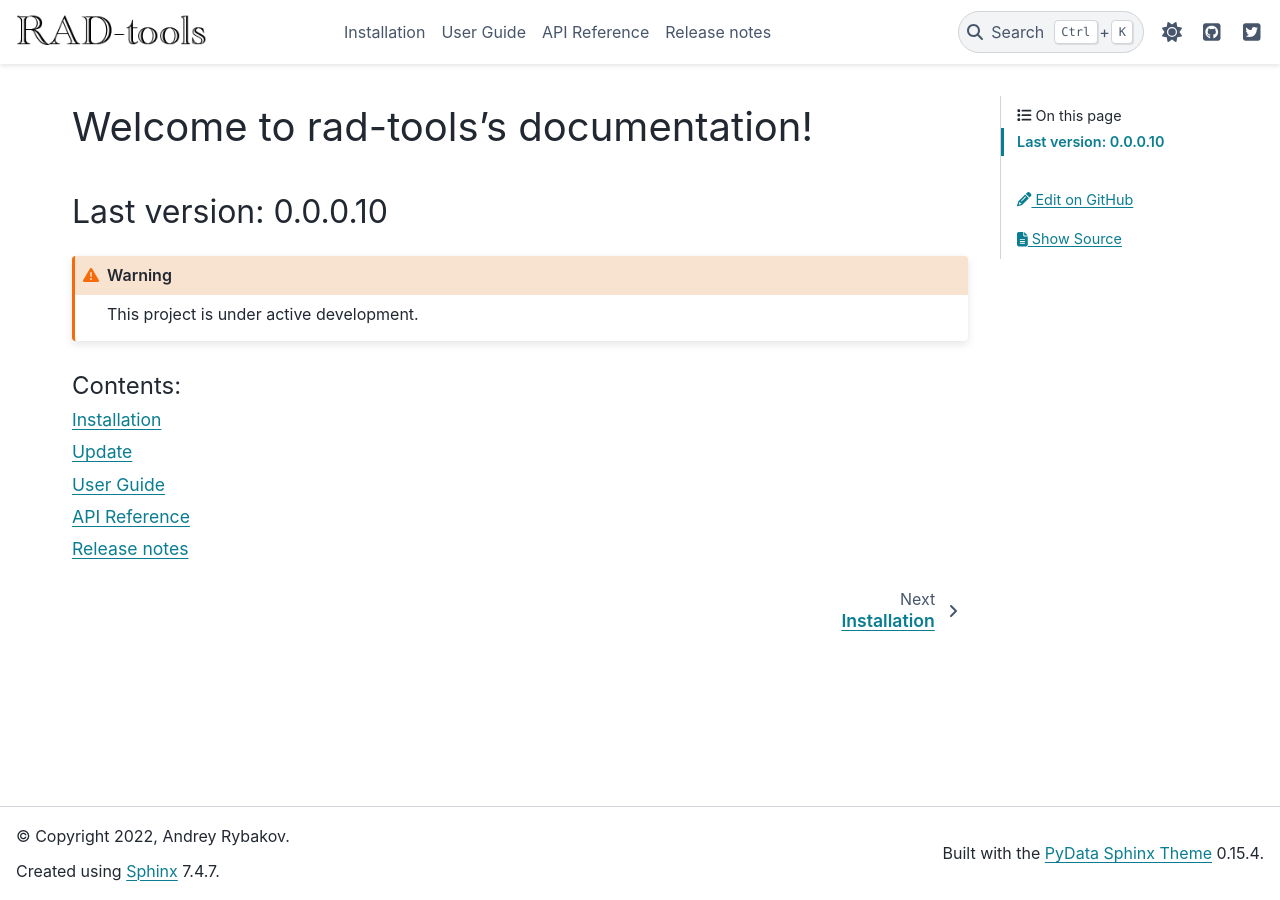
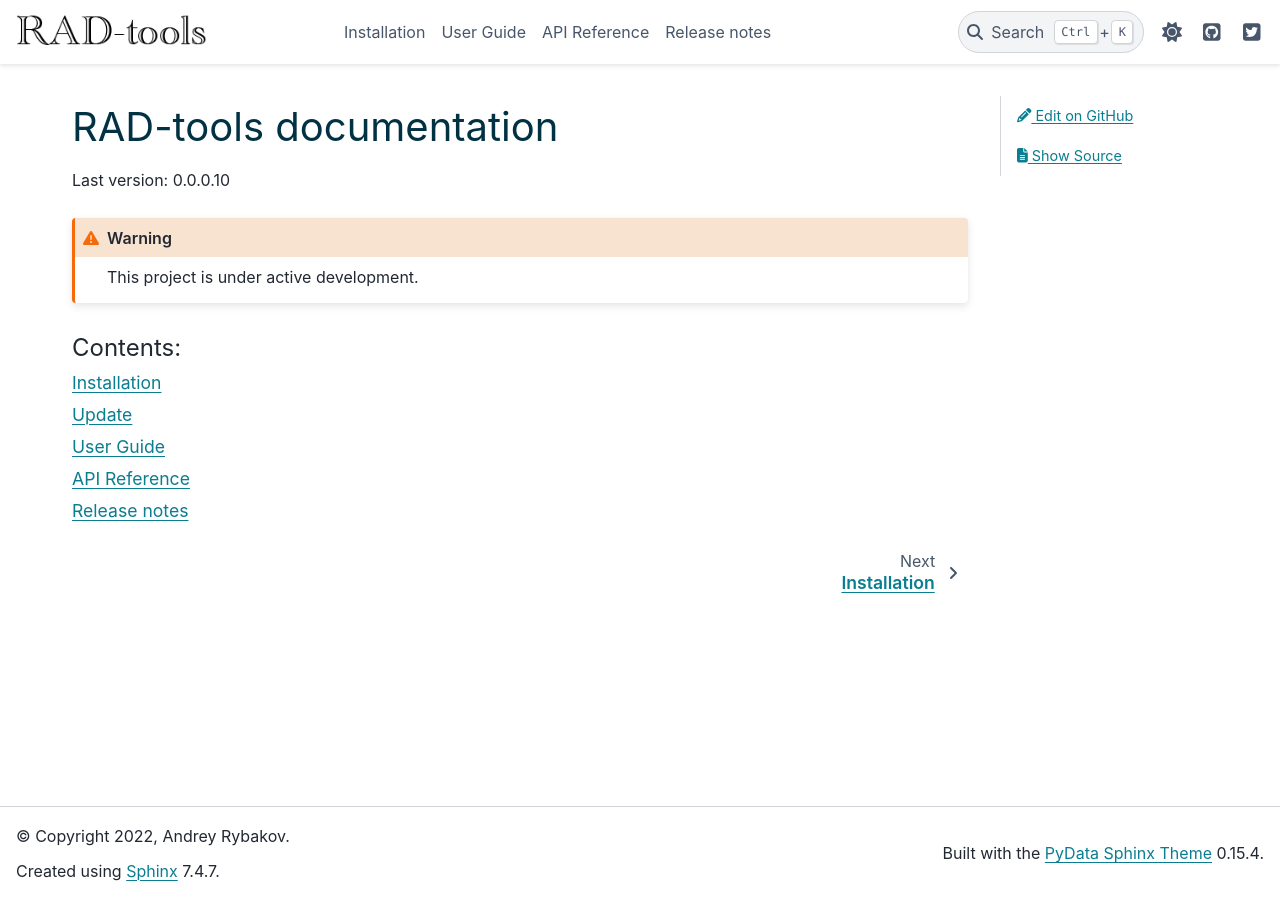
Before and after one commit to adrybakov/rad-tools, a Sphinx documentation site: the page built from docs/source/index.rst, in a window 1280 px wide. Built offline with Sphinx 7.4.7 and the PyData theme 0.15.4, drawn with Linux system fonts in a browser that asks for light colours.

Commit message:
Update docs style

```diff
--- /dev/null
+++ b/docs/source/_static/rad-tools.css
@@ -0,0 +1,13 @@
+h1 {
+    color: #013243; /* warm black */
+  }
+
+  h2 {
+    color: #4d77cf; /* han blue */
+    letter-spacing: -.03em;
+  }
+
+  h3 {
+    color: #013243; /* warm black */
+    letter-spacing: -.03em;
+  }
--- a/docs/source/conf.py
+++ b/docs/source/conf.py
@@ -46,16 +46,21 @@
 # html_theme = 'alabaster'
 # html_theme = "sphinx_rtd_theme"
 html_static_path = ['_static']
+html_css_files = ["rad-tools.css"]
 
 # Logo
-html_logo = 'img/logo-black.png'
+# html_logo = 'img/logo-black.png'
 html_favicon = 'img/favicon.png'
 html_theme_options = {
     "github_url": "https://github.com/adrybakov/rad-tools",
     "twitter_url": "https://twitter.com/adrybakov",
     "show_nav_level": 2,
     "use_edit_page_button": True,
-    "navbar_end": ["theme-switcher.html", "navbar-icon-links.html"]
+    "navbar_end": ["theme-switcher.html", "navbar-icon-links.html"],
+    "logo": {
+        "image_light": "logo_black.png",
+        "image_dark": "logo_white.png",
+    },
 }
 
 html_context = {
--- a/docs/source/index.rst
+++ b/docs/source/index.rst
@@ -3,12 +3,10 @@
    You can adapt this file completely to your liking, but it should at least
    contain the root `toctree` directive.
 
-Welcome to rad-tools's documentation!
-=====================================
-
+RAD-tools documentation
+=======================
 
 Last version: |release|
-------------------------------------------------------------------------
 
 .. warning::
     This project is under active development.
```
Also changed, not shown: docs/source/_static/logo_black.png (renamed from docs/source/img/logo-black.png), docs/source/_static/logo_white.png (renamed from docs/source/img/logo.png), docs/source/img/logo_black.png (added), docs/source/img/logo_white.png (added).
